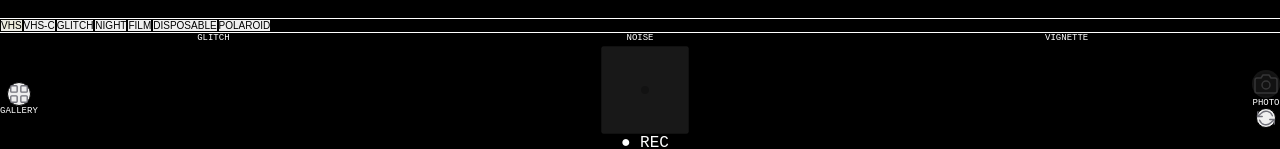
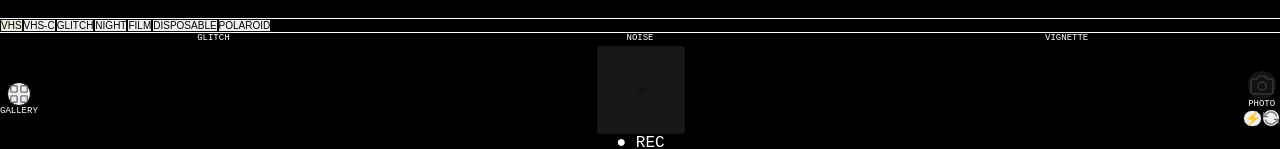
Before and after one commit to 6EL-SHADDAI/VHS, a Next.js app in the folder vhs-cam/: page /camera in a window 1280 px wide. Shown: the part 648-797 px from the top of the page. Built offline with nearby package versions, Linux system fonts and the light colour scheme.

Commit message:
adding flash and fixing convert to mp4 endless loop failure

```diff
--- a/vhs-cam/components/camera/CameraView.tsx
+++ b/vhs-cam/components/camera/CameraView.tsx
@@ -3,6 +3,7 @@ import { useRef, useState, useCallback } from 'react'
 import { useCamera } from '@/hooks/useCamera'
 import { useRecorder } from '@/hooks/useRecorder'
 import { useVHSRenderer } from '@/hooks/useVHSRenderer'
+import { useFlash } from '@/hooks/useFlash'
 import { capturePhoto, saveVideoCapture } from '@/lib/capture'
 import { FILTER_PRESETS, FILTER_LABELS } from '@/lib/filters/presets'
 import { VHSViewfinder } from './VHSViewfinder'
@@ -13,13 +14,14 @@ import type { FilterMode, FilterParams } from '@/types'
 
 export function CameraView() {
   const canvasRef = useRef<HTMLCanvasElement>(null)
-  const { videoRef, audioRef, status, error, hasAudio, start, flip } = useCamera()
+  const { videoRef, audioRef, streamRef, status, error, hasAudio, start, flip } = useCamera()
   const recorder = useRecorder(canvasRef, audioRef)
+  const flash    = useFlash(streamRef)
 
-  const [filter, setFilter]               = useState<FilterMode>('vhs')
-  const [params, setParams]               = useState<FilterParams>(FILTER_PRESETS['vhs'])
-  const [toast, setToast]                 = useState<string | null>(null)
-  const [transcoding, setTranscoding]     = useState(false)
+  const [filter, setFilter]                       = useState<FilterMode>('vhs')
+  const [params, setParams]                       = useState<FilterParams>(FILTER_PRESETS['vhs'])
+  const [toast, setToast]                         = useState<string | null>(null)
+  const [transcoding, setTranscoding]             = useState(false)
   const [transcodeProgress, setTranscodeProgress] = useState(0)
 
   const cameraReady = status === 'ready'
@@ -37,6 +39,7 @@ export function CameraView() {
 
   const handleRecord = async () => {
     if (recorder.status === 'recording') {
+      await flash.stopTorch()
       showToast('STOPPING...')
       const { chunks, mimeType } = await recorder.stop()
       if (chunks.length === 0) {
@@ -48,19 +51,25 @@ export function CameraView() {
       setTranscoding(true)
       setTranscodeProgress(0)
 
+      try {
         await saveVideoCapture(
           chunks, mimeType, canvasRef.current, filter, params,
           ({ stage, ratio }) => {
             if (stage === 'transcoding') setTranscodeProgress(Math.round(ratio * 100))
           }
         )
-
+        showToast('VIDEO SAVED ✓')
+      } catch (e) {
+        console.error('Save failed:', e)
+        showToast('SAVE FAILED — check console')
+      } finally {
         setTranscoding(false)
         setTranscodeProgress(0)
-      showToast('VIDEO SAVED ✓')
+      }
     } else {
       try {
         await recorder.start()
+        if (flash.flashMode === 'on') await flash.startTorch()
         showToast(hasAudio ? '● REC + AUDIO' : '● REC (no mic)')
       } catch (e) {
         const msg = e instanceof Error ? e.message : 'Recording failed'
@@ -71,6 +80,7 @@ export function CameraView() {
 
   const handlePhoto = async () => {
     if (!canvasRef.current) return
+    await flash.photoFlash()
     await capturePhoto(canvasRef.current, filter, params)
     showToast('PHOTO SAVED ✓')
   }
@@ -92,6 +102,7 @@ export function CameraView() {
             duration={recorder.duration}
             filter={filter}
             hasAudio={hasAudio}
+            torchActive={flash.torchActive}
           />
         )}
 
@@ -100,15 +111,18 @@ export function CameraView() {
         )}
 
         {transcoding && (
-          <div className="absolute inset-0 bg-black/80 flex flex-col items-center justify-center gap-4 z-40">
+          <div className="absolute inset-0 bg-black/85 flex flex-col items-center justify-center gap-5 z-40">
             <p className="text-yellow-300 text-xs tracking-widest font-mono">CONVERTING TO MP4...</p>
-            <div className="w-48 h-1 bg-zinc-800 rounded-full overflow-hidden">
+            <div className="w-56 h-1.5 bg-zinc-800 rounded-full overflow-hidden">
               <div
-                className="h-full bg-yellow-400 rounded-full transition-all duration-300"
-                style={{ width: `${transcodeProgress}%` }}
+                className="h-full bg-yellow-400 rounded-full transition-all duration-500"
+                style={{ width: transcodeProgress > 0 ? `${transcodeProgress}%` : '15%' }}
               />
             </div>
-            <p className="text-zinc-600 text-[10px] tracking-widest font-mono">{transcodeProgress}%</p>
+            <p className="text-zinc-600 text-[10px] tracking-widest font-mono">
+              {transcodeProgress > 0 ? `${transcodeProgress}%` : 'LOADING ENCODER...'}
+            </p>
+            <p className="text-zinc-700 text-[9px] tracking-widest font-mono">DO NOT CLOSE THIS PAGE</p>
           </div>
         )}
 
@@ -127,10 +141,13 @@ export function CameraView() {
         onRecord={handleRecord}
         onPhoto={handlePhoto}
         onFlip={flip}
+        onFlashCycle={flash.cycleFlash}
         recording={recorder.status === 'recording'}
         cameraReady={cameraReady && !transcoding}
         filter={filter}
         hasAudio={hasAudio}
+        flashMode={flash.flashMode}
+        flashSupported={flash.supported}
       />
     </div>
   )
--- a/vhs-cam/components/camera/VHSControls.tsx
+++ b/vhs-cam/components/camera/VHSControls.tsx
@@ -1,17 +1,21 @@
 'use client'
 import Link from 'next/link'
+import type { FlashMode } from '@/hooks/useFlash'
 import type { FilterMode, FilterParams } from '@/types'
 
 interface Props {
-  params:        FilterParams
-  onParamChange: (key: keyof FilterParams, value: number) => void
-  onRecord:      () => void
-  onPhoto:       () => void
-  onFlip:        () => void
-  recording:     boolean
-  cameraReady:   boolean
-  filter:        FilterMode
-  hasAudio:      boolean
+  params:         FilterParams
+  onParamChange:  (key: keyof FilterParams, value: number) => void
+  onRecord:       () => void
+  onPhoto:        () => void
+  onFlip:         () => void
+  onFlashCycle:   () => void
+  recording:      boolean
+  cameraReady:    boolean
+  filter:         FilterMode
+  hasAudio:       boolean
+  flashMode:      FlashMode
+  flashSupported: boolean
 }
 
 const SLIDERS: { key: keyof FilterParams; label: string }[] = [
@@ -20,9 +24,21 @@ const SLIDERS: { key: keyof FilterParams; label: string }[] = [
   { key: 'vignette', label: 'VIGNETTE' },
 ]
 
+const FLASH_ICON: Record<FlashMode, string> = {
+  off:  '⚡',
+  on:   '🔦',
+  auto: '⚡A',
+}
+
+const FLASH_COLOR: Record<FlashMode, string> = {
+  off:  'text-zinc-600 border-zinc-800',
+  on:   'text-yellow-300 border-yellow-500',
+  auto: 'text-yellow-500 border-yellow-700',
+}
+
 export function VHSControls({
-  params, onParamChange, onRecord, onPhoto, onFlip,
-  recording, cameraReady, hasAudio,
+  params, onParamChange, onRecord, onPhoto, onFlip, onFlashCycle,
+  recording, cameraReady, hasAudio, flashMode, flashSupported,
 }: Props) {
   return (
     <div className="bg-black border-t border-zinc-900 flex flex-col shrink-0 pb-safe">
@@ -41,8 +57,7 @@ export function VHSControls({
           <div key={key} className="flex flex-col items-center gap-2 flex-1">
             <label className="text-[9px] text-zinc-600 tracking-widest font-mono">{label}</label>
             <input
-              type="range"
-              min={0} max={100} step={1}
+              type="range" min={0} max={100} step={1}
               value={params[key]}
               onChange={e => onParamChange(key, Number(e.target.value))}
               className="w-full cursor-pointer appearance-none bg-transparent
@@ -111,8 +126,8 @@ export function VHSControls({
           </span>
         </div>
 
-        <div className="flex flex-col items-center gap-3 w-14">
-          <div className="flex flex-col items-center gap-1.5">
+        <div className="flex flex-col items-center gap-2 w-14">
+          <div className="flex flex-col items-center gap-1">
             <button
               onClick={onPhoto}
               disabled={!cameraReady}
@@ -125,15 +140,26 @@ export function VHSControls({
             </button>
             <span className="text-[9px] text-zinc-700 tracking-widest font-mono">PHOTO</span>
           </div>
+
+          <div className="flex items-center gap-2">
+            {flashSupported && (
+              <button
+                onClick={onFlashCycle}
+                className={`w-9 h-9 rounded-full border bg-zinc-900 flex items-center justify-center active:scale-95 transition-all text-sm font-bold ${FLASH_COLOR[flashMode]}`}
+              >
+                {FLASH_ICON[flashMode]}
+              </button>
+            )}
             <button
               onClick={onFlip}
-            className="w-10 h-10 rounded-full border border-zinc-800 bg-zinc-900 flex items-center justify-center active:scale-95 transition-transform"
+              className="w-9 h-9 rounded-full border border-zinc-800 bg-zinc-900 flex items-center justify-center active:scale-95 transition-transform"
             >
-            <svg width="18" height="18" viewBox="0 0 24 24" fill="none" stroke="#71717a" strokeWidth="1.8" strokeLinecap="round" strokeLinejoin="round">
+              <svg width="16" height="16" viewBox="0 0 24 24" fill="none" stroke="#71717a" strokeWidth="1.8" strokeLinecap="round" strokeLinejoin="round">
                 <path d="M1 4v6h6"/><path d="M23 20v-6h-6"/>
                 <path d="M20.49 9A9 9 0 0 0 5.64 5.64L1 10m22 4-4.64 4.36A9 9 0 0 1 3.51 15"/>
               </svg>
             </button>
+          </div>
         </div>
 
       </div>
--- a/vhs-cam/hooks/useCamera.ts
+++ b/vhs-cam/hooks/useCamera.ts
@@ -65,5 +65,5 @@ export function useCamera() {
 
   useEffect(() => () => { stop() }, [stop])
 
-  return { videoRef, audioRef, status, error, facing, hasAudio, start, flip, stop }
+  return { videoRef, audioRef, streamRef, status, error, facing, hasAudio, start, flip, stop }
 }
--- /dev/null
+++ b/vhs-cam/hooks/useFlash.ts
@@ -0,0 +1,46 @@
+'use client'
+import { useState, useCallback } from 'react'
+
+export type FlashMode = 'off' | 'on' | 'auto'
+
+export function useFlash(streamRef: React.RefObject<MediaStream | null>) {
+  const [flashMode, setFlashMode]   = useState<FlashMode>('off')
+  const [torchActive, setTorchActive] = useState(false)
+  const [supported, setSupported]   = useState(true)
+
+  const applyTorch = useCallback(async (active: boolean) => {
+    const stream = streamRef.current
+    if (!stream) return
+    const track = stream.getVideoTracks()[0]
+    if (!track) return
+    try {
+      const caps = track.getCapabilities() as any
+      if (!caps?.torch) { setSupported(false); return }
+      await track.applyConstraints({ advanced: [{ torch: active } as any] })
+      setTorchActive(active)
+    } catch (e) {
+      console.warn('Torch not supported:', e)
+      setSupported(false)
+    }
+  }, [streamRef])
+
+  const cycleFlash = useCallback(() => {
+    setFlashMode(prev => {
+      if (prev === 'off')  return 'on'
+      if (prev === 'on')   return 'auto'
+      return 'off'
+    })
+  }, [])
+
+  const startTorch  = useCallback(() => applyTorch(true),  [applyTorch])
+  const stopTorch   = useCallback(() => applyTorch(false), [applyTorch])
+
+  const photoFlash = useCallback(async () => {
+    if (flashMode === 'off') return
+    await applyTorch(true)
+    await new Promise(r => setTimeout(r, 150))
+    await applyTorch(false)
+  }, [flashMode, applyTorch])
+
+  return { flashMode, torchActive, supported, cycleFlash, startTorch, stopTorch, photoFlash }
+}
--- a/vhs-cam/hooks/useRecorder.ts
+++ b/vhs-cam/hooks/useRecorder.ts
@@ -35,7 +35,6 @@ export function useRecorder(
       throw new Error('Canvas stream has no video tracks')
     }
 
-    // Merge video + audio into a single stream
     const combined = new MediaStream()
     canvasStream.getVideoTracks().forEach(t => combined.addTrack(t))
     audioRef.current?.getAudioTracks().forEach(t => combined.addTrack(t))
--- a/vhs-cam/next.config.ts
+++ b/vhs-cam/next.config.ts
@@ -6,19 +6,6 @@ const nextConfig: NextConfig = {
       { source: '/', destination: '/camera', permanent: false },
     ]
   },
-
-  async headers() {
-    return [
-      {
-        source: '/:path*',
-        headers: [
-          { key: 'Cross-Origin-Opener-Policy',  value: 'same-origin' },
-          { key: 'Cross-Origin-Embedder-Policy', value: 'require-corp' },
-          { key: 'Cross-Origin-Resource-Policy', value: 'cross-origin' },
-        ],
-      },
-    ]
-  },
 }
 
 export default nextConfig
```
Also changed, not shown: vhs-cam/components/camera/VHSViewfinder.tsx (+8 -8 lines), vhs-cam/lib/transcode/index.ts (+35 -11 lines). Lines whose indentation alone changed are shown as unchanged.
